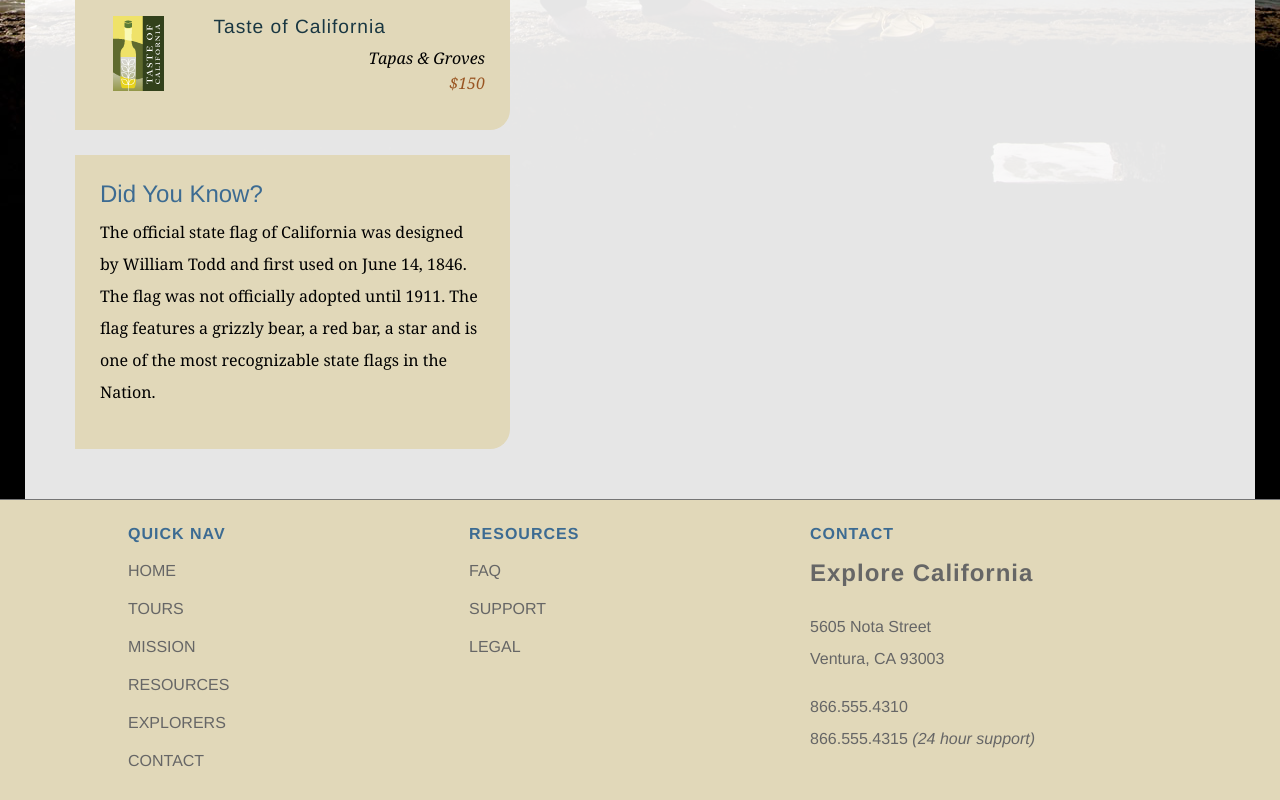
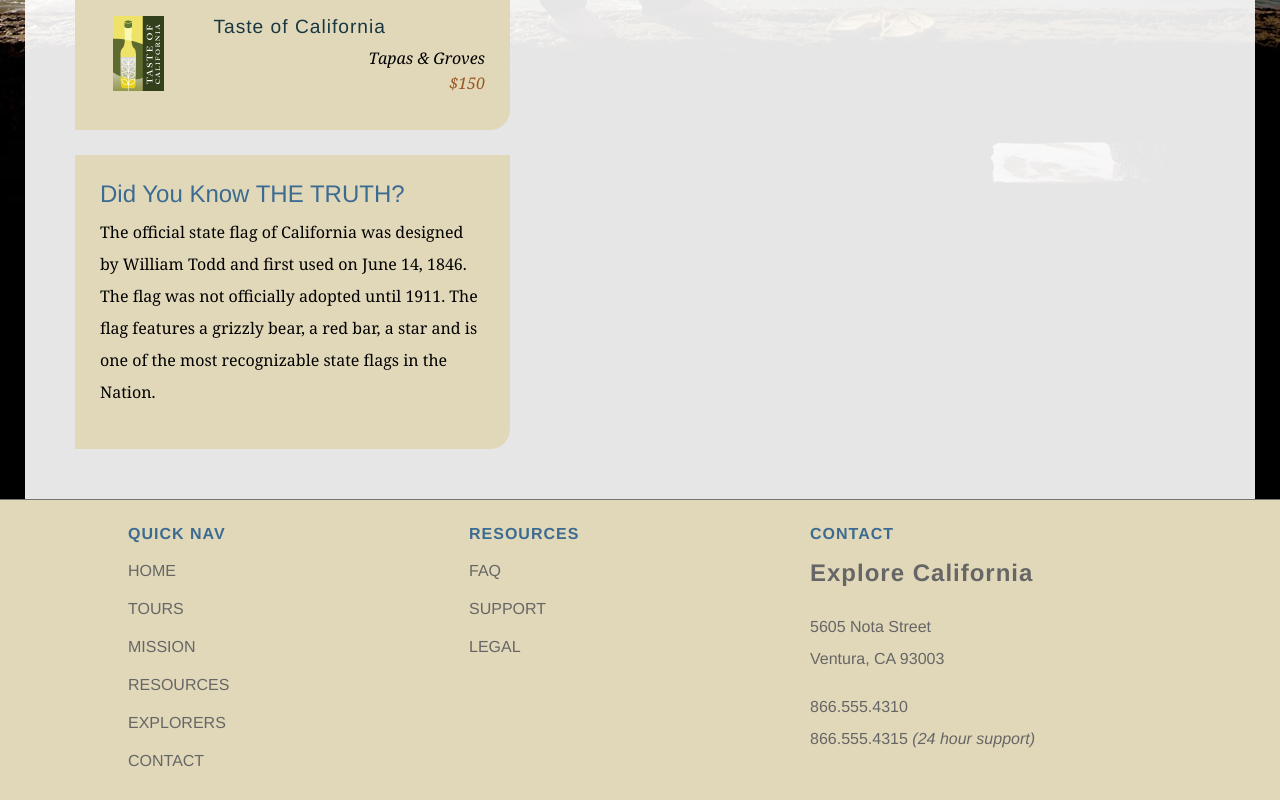
Before and after one commit to olegshevt/shipment-app, a plain HTML site: page index.html in a window 1280 px wide. Shown: the part 898-1698 px from the top of the page. Drawn offline with Linux system fonts and the light colour scheme.

Commit message:
added the truth

```diff
--- a/index.html
+++ b/index.html
@@ -86,7 +86,7 @@
           </div>
 
           <div id="trivia" class="callOut">
-            <h1>Did You Know?</h1>
+            <h1>Did You Know THE TRUTH?</h1>
             <p>The official state flag of California was designed by William Todd and first used on June 14, 1846. The flag was not officially adopted until 1911. The flag features a grizzly bear, a red bar, a star and is one of the most recognizable state flags in the Nation.</p>
           </div>
         </div>
```
